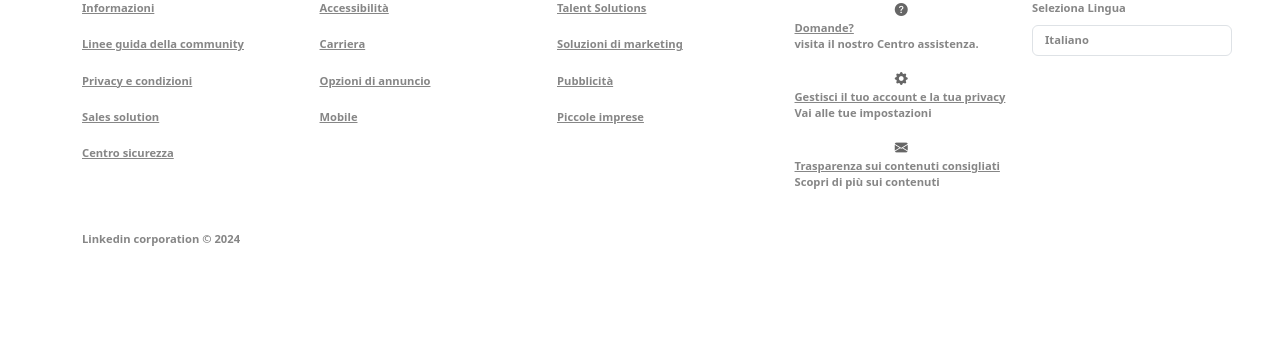
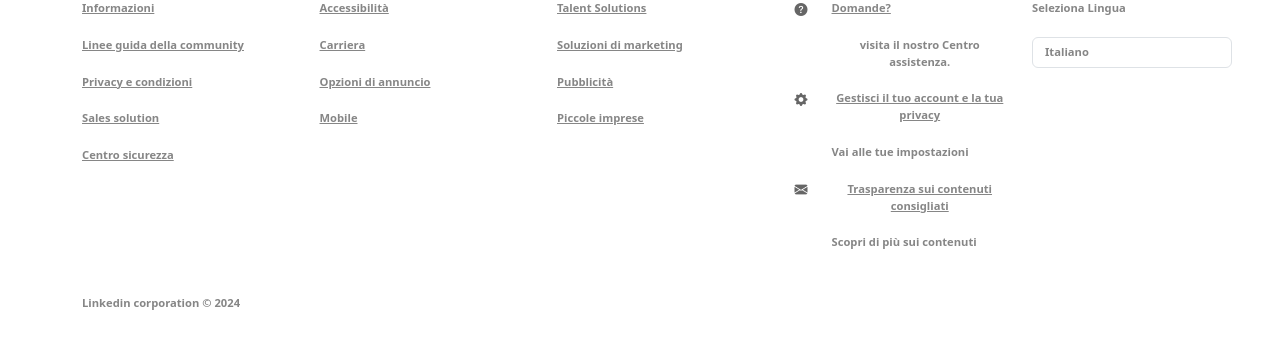
Before and after one commit to FocusFine89/linkedin-clone, a React (Create React App) app: page / in a window 1280 px wide. Shown: the top 348 px of the page. Built offline with nearby package versions, Linux system fonts and the light colour scheme.

Commit message:
ultima modifica footer

```diff
--- a/src/FooterPart.css
+++ b/src/FooterPart.css
@@ -6,6 +6,7 @@
   font-size: 0.7rem;
   font-weight: 700;
   display: flex;
+  margin-bottom: 20px;
 }
 
 #footer a:hover {
@@ -23,12 +24,9 @@
 
 #footer i {
   color: #666666;
+  display: flex-start;
 }
 
 #footer form {
   width: 200px;
 }
-
-.last-p {
-  justify-content: flex-start;
-}
--- a/src/components/FooterPart.jsx
+++ b/src/components/FooterPart.jsx
@@ -10,58 +10,66 @@ const FooterPart = () => {
             <Col xs={12} md={6} lg={3}>
               <div className="mr-3">
                 <a href="">Informazioni</a>
-                <br />
+
                 <a href="">Linee guida della community</a>
-                <br />
+
                 <a href="">Privacy e condizioni</a>
-                <br />
+
                 <a href="">Sales solution</a>
-                <br />
+
                 <a href="">Centro sicurezza</a>
-
-                <br />
               </div>
             </Col>
             <Col xs={12} md={6} lg={3}>
               <div className="mr-3">
                 <a href="">Accessibilità</a>
-                <br />
+
                 <a href="">Carriera</a>
-                <br />
+
                 <a href="">Opzioni di annuncio</a>
-                <br />
+
                 <a href="">Mobile</a>
-                <br />
               </div>
             </Col>
             <Col xs={12} md={6} lg={3}>
               <div className="mr-3">
                 <a href="">Talent Solutions</a>
-                <br />
+
                 <a href="">Soluzioni di marketing</a>
-                <br />
+
                 <a href="">Pubblicità</a>
-                <br />
+
                 <a href="">Piccole imprese</a>
-                <br />
               </div>
             </Col>
             <Col xs={12} md={6} lg={3}>
-              <div id="footer-settings" className="mr-3">
-                <i className="bi bi-question-circle-fill mx-0 mt-2"></i>
-                <div className="ml-2">
+              <div id="footer-settings" class="mr-3">
+                <div class="row">
+                  <div class="col-auto">
+                    <i class="bi bi-question-circle-fill mx-0 mt-2"></i>
+                  </div>
+                  <div class="col">
                     <a href="">Domande?</a>
                     <p>visita il nostro Centro assistenza. </p>
                   </div>
-                <i className="bi bi-gear-fill mx-0 mt-2"></i>
-                <div className="ml-2">
+                </div>
+                <div class="row">
+                  <div class="col-auto">
+                    <i class="bi bi-gear-fill mx-0 mt-2"></i>
+                  </div>
+                  <div class="col">
                     <a href="">Gestisci il tuo account e la tua privacy</a>
                     <p>Vai alle tue impostazioni</p>
                   </div>
-                <i className="bi bi-envelope-fill mx-0 mt-2"></i>
-                <div className="ml-2">
+                </div>
+                <div class="row">
+                  <div class="col-auto">
+                    <i class="bi bi-envelope-fill mx-0 mt-2"></i>
+                  </div>
+                  <div class="col">
                     <a href="">Trasparenza sui contenuti consigliati</a>
                     <p>Scopri di più sui contenuti</p>
+                  </div>
                 </div>
               </div>
             </Col>
```
Lines whose indentation alone changed are shown as unchanged.
